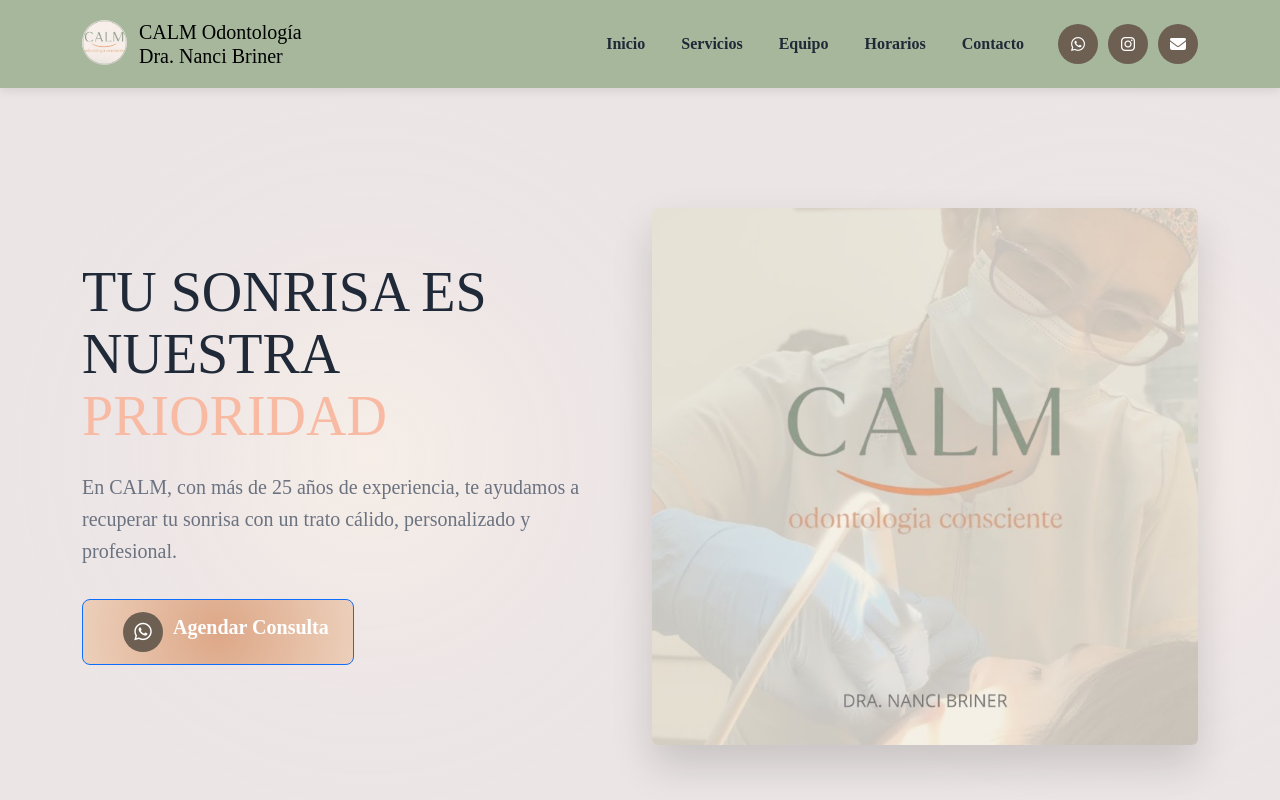
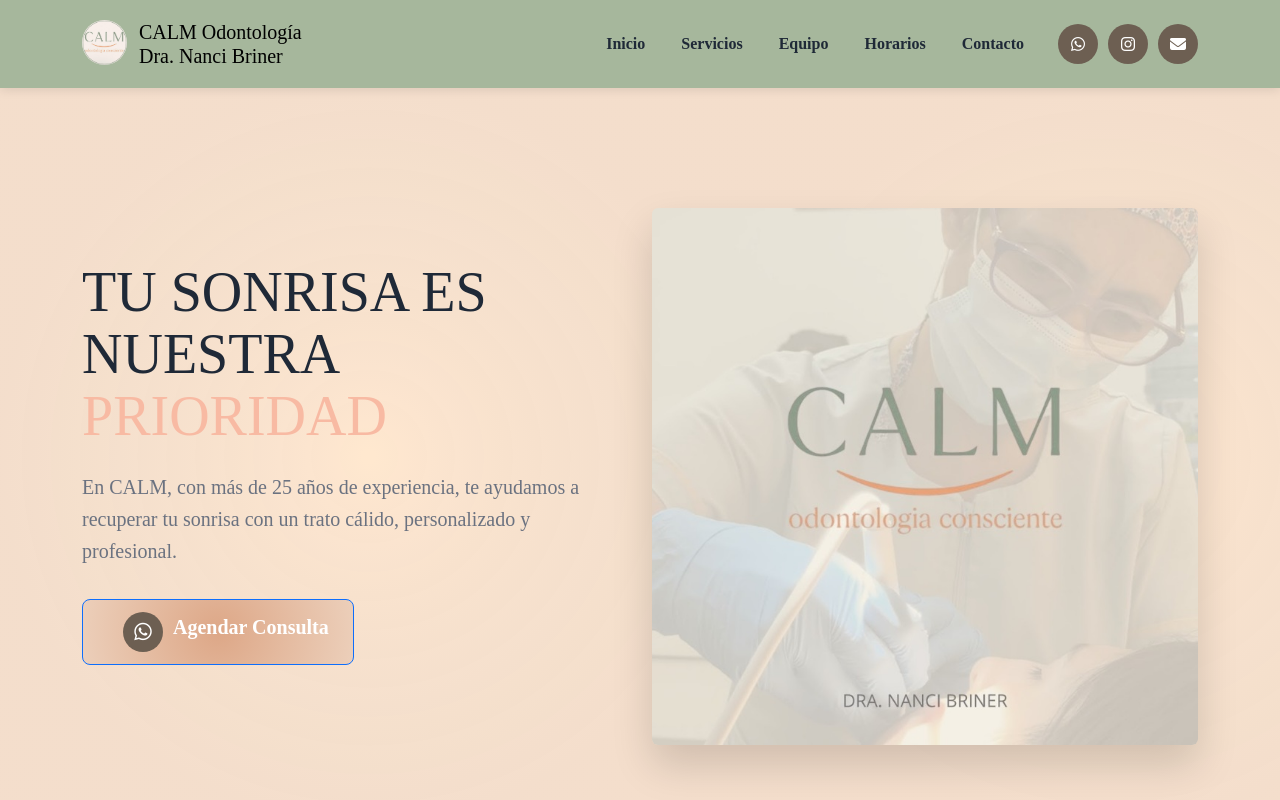
Before and after one commit to launocetti/odontologiacalm, a plain HTML site: page index.html in a window 1280 px wide. Shown: the top 800 px of the page. Drawn offline with nearby package versions, Linux system fonts and the light colour scheme; a web font is replaced by a local one.

Commit message:
Update styles.css

```diff
--- a/styles.css
+++ b/styles.css
@@ -181,7 +181,7 @@
   background: #fff3ef;
 
 */
-  background: #F6ECE5;
+  background: #ffe5ca;
 
   padding: 120px 0 80px;
   position: relative;
```
